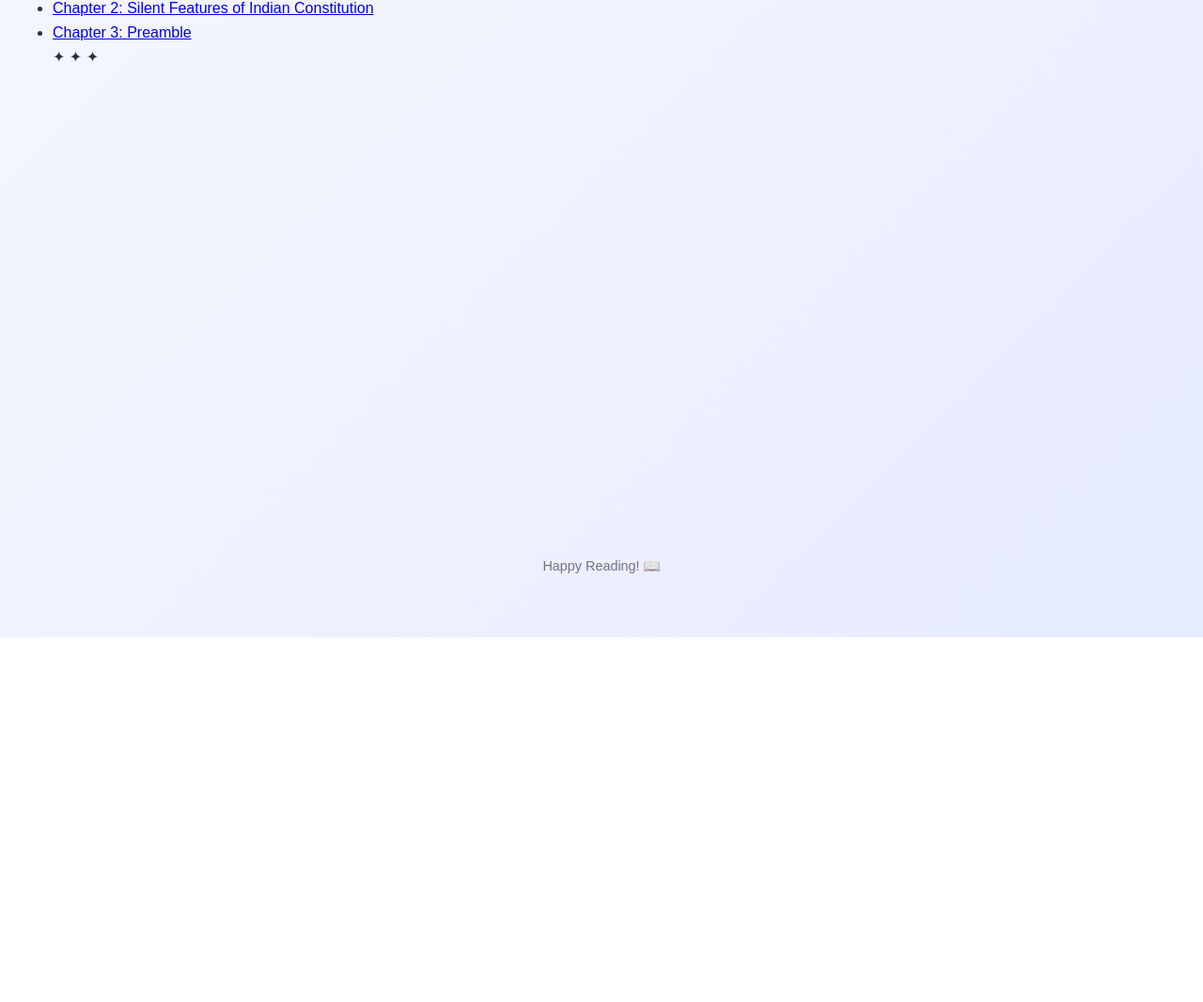
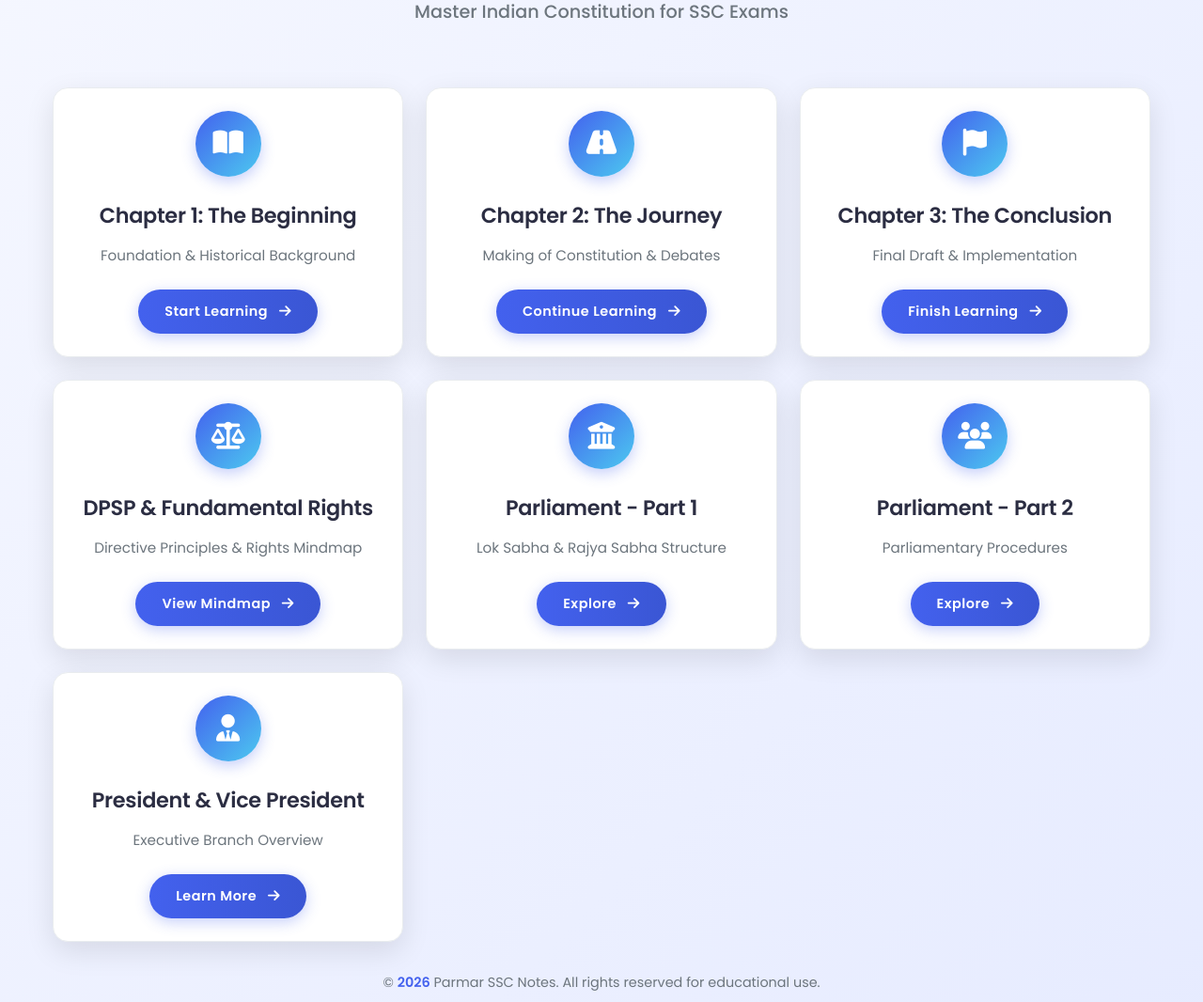
Before and after one commit to Johndevils/Parmar-Ssc, a plain HTML site: page index.html in a window 1280 px wide. Shown: the part 122-1188 px from the top of the page at 94% size. Before the commit the page ends 800 px from the top, so only its background shows below. Drawn offline with Linux system fonts and the light colour scheme.

Commit message:
Revamp index.html with new structure and content

```diff
--- a/index.html
+++ b/index.html
@@ -1,25 +1,125 @@
 <!DOCTYPE html>
-<html>
+<html lang="en">
 <head>
-    <title>Table of Contents</title>
+    <meta charset="UTF-8">
+    <meta name="viewport" content="width=device-width, initial-scale=1.0">
+    <title>Parmar SSC Notes - Indian Constitution</title>
     <link rel="stylesheet" href="style.css">
+    <link href="https://fonts.googleapis.com/css2?family=Poppins:wght@300;400;500;600;700&display=swap" rel="stylesheet">
+    <link rel="stylesheet" href="https://cdnjs.cloudflare.com/ajax/libs/font-awesome/6.4.0/css/all.min.css">
 </head>
 <body>
     <div class="container">
-        <h1>📚 Parmar SSC Mindmaps</h1>
-        <div class="subtitle">Interactive Reading Experience</div>
+        <header>
+            <h1><i class="fas fa-landmark"></i> Parmar SSC Notes</h1>
+            <p class="subtitle">Master Indian Constitution for SSC Exams</p>
+        </header>
 
-        <ul>
-            <li><a href="pages/chapter1.html" data-chapter="Chapter 1">Chapter 1: Making Constitution</a></li>
-            <li><a href="pages/chapter2.html" data-chapter="Chapter 2">Chapter 2: Silent Features of Indian Constitution</a></li>
-            <li><a href="pages/chapter3.html" data-chapter="Chapter 3">Chapter 3: Preamble</a></li>
-        </ul>
+        <main class="cards-container">
+            <div class="card">
+                <div class="card-icon">
+                    <i class="fas fa-book-open"></i>
+                </div>
+                <h3>Chapter 1: The Beginning</h3>
+                <p>Foundation & Historical Background</p>
+                <a href="pages/chapter1.html" class="btn-link">
+                    Start Learning <i class="fas fa-arrow-right"></i>
+                </a>
+            </div>
 
-        <div class="decorative-line">✦ ✦ ✦</div>
+            <div class="card">
+                <div class="card-icon">
+                    <i class="fas fa-road"></i>
+                </div>
+                <h3>Chapter 2: The Journey</h3>
+                <p>Making of Constitution & Debates</p>
+                <a href="pages/chapter2.html" class="btn-link">
+                    Continue Learning <i class="fas fa-arrow-right"></i>
+                </a>
+            </div>
+
+            <div class="card">
+                <div class="card-icon">
+                    <i class="fas fa-flag"></i>
+                </div>
+                <h3>Chapter 3: The Conclusion</h3>
+                <p>Final Draft & Implementation</p>
+                <a href="pages/chapter3.html" class="btn-link">
+                    Finish Learning <i class="fas fa-arrow-right"></i>
+                </a>
+            </div>
+
+            <div class="card">
+                <div class="card-icon">
+                    <i class="fas fa-balance-scale"></i>
+                </div>
+                <h3>DPSP & Fundamental Rights</h3>
+                <p>Directive Principles & Rights Mindmap</p>
+                <a href="pages/dpsp-fd-mindmap.html" class="btn-link">
+                    View Mindmap <i class="fas fa-arrow-right"></i>
+                </a>
+            </div>
+
+            <div class="card">
+                <div class="card-icon">
+                    <i class="fas fa-institution"></i>
+                </div>
+                <h3>Parliament - Part 1</h3>
+                <p>Lok Sabha & Rajya Sabha Structure</p>
+                <a href="pages/parliament-p1-mindmap.html" class="btn-link">
+                    Explore <i class="fas fa-arrow-right"></i>
+                </a>
+            </div>
+
+            <div class="card">
+                <div class="card-icon">
+                    <i class="fas fa-users"></i>
+                </div>
+                <h3>Parliament - Part 2</h3>
+                <p>Parliamentary Procedures</p>
+                <a href="pages/parliament-p2-mindmap.html" class="btn-link">
+                    Explore <i class="fas fa-arrow-right"></i>
+                </a>
+            </div>
+
+            <div class="card">
+                <div class="card-icon">
+                    <i class="fas fa-user-tie"></i>
+                </div>
+                <h3>President & Vice President</h3>
+                <p>Executive Branch Overview</p>
+                <a href="pages/president-vp-mindmap.html" class="btn-link">
+                    Learn More <i class="fas fa-arrow-right"></i>
+                </a>
+            </div>
+        </main>
 
         <footer>
-            <p>Happy Reading! 📖</p>
+            <div class="footer-content">
+                <p>&copy; <span id="year"></span> Parmar SSC Notes. All rights reserved for educational use.</p>
+                <div class="social-links">
+                    <a href="#" aria-label="Facebook"><i class="fab fa-facebook-f"></i></a>
+                    <a href="#" aria-label="Twitter"><i class="fab fa-twitter"></i></a>
+                    <a href="#" aria-label="YouTube"><i class="fab fa-youtube"></i></a>
+                </div>
+            </div>
         </footer>
     </div>
+
+    <script>
+        document.getElementById('year').textContent = new Date().getFullYear();
+
+        // Add interactivity to cards
+        const cards = document.querySelectorAll('.card');
+        cards.forEach(card => {
+            card.addEventListener('touchstart', function() {
+                this.classList.add('active');
+            });
+
+            card.addEventListener('touchend', function() {
+                setTimeout(() => this.classList.remove('active'), 200);
+            });
+        });
+    </script>
 </body>
 </html>
```
